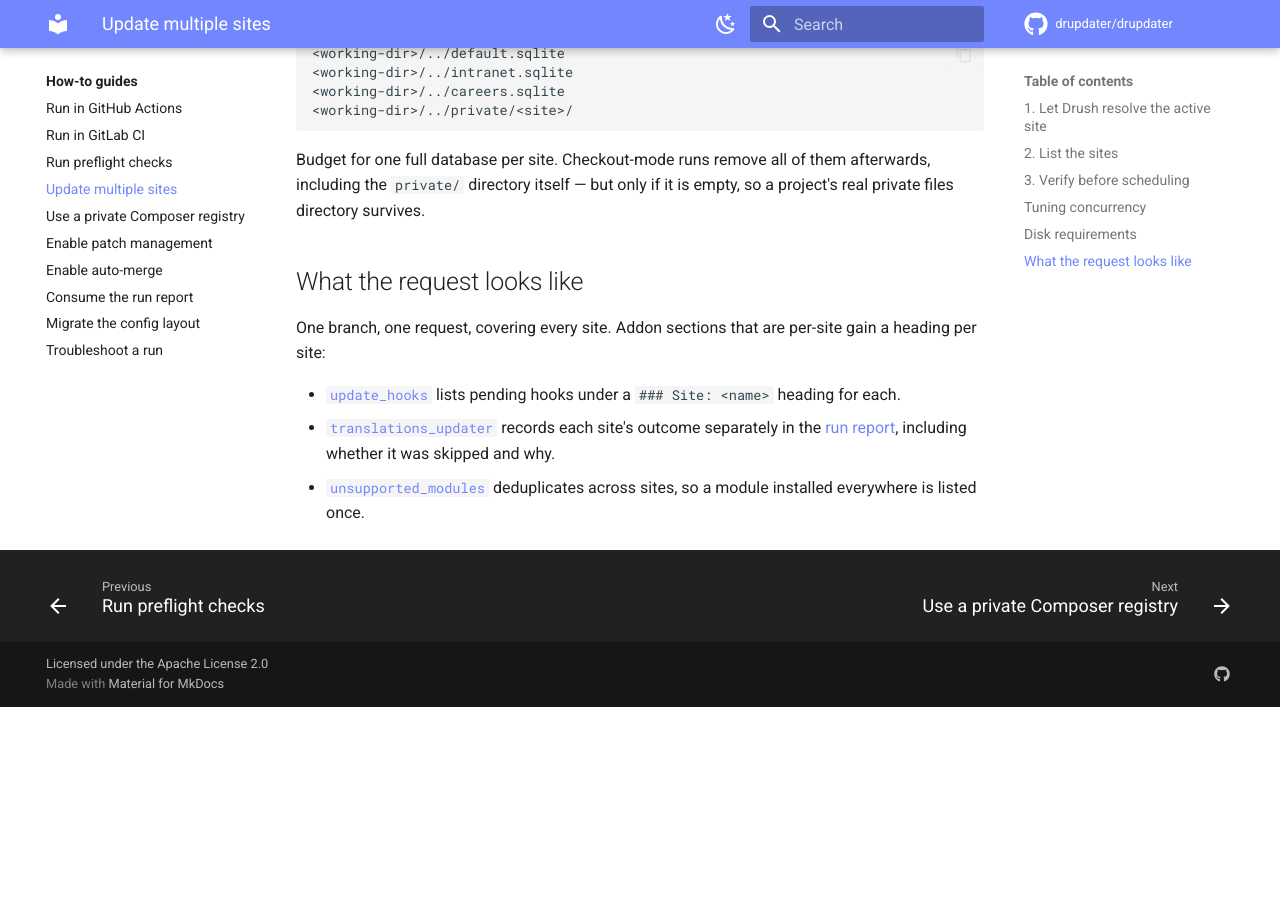
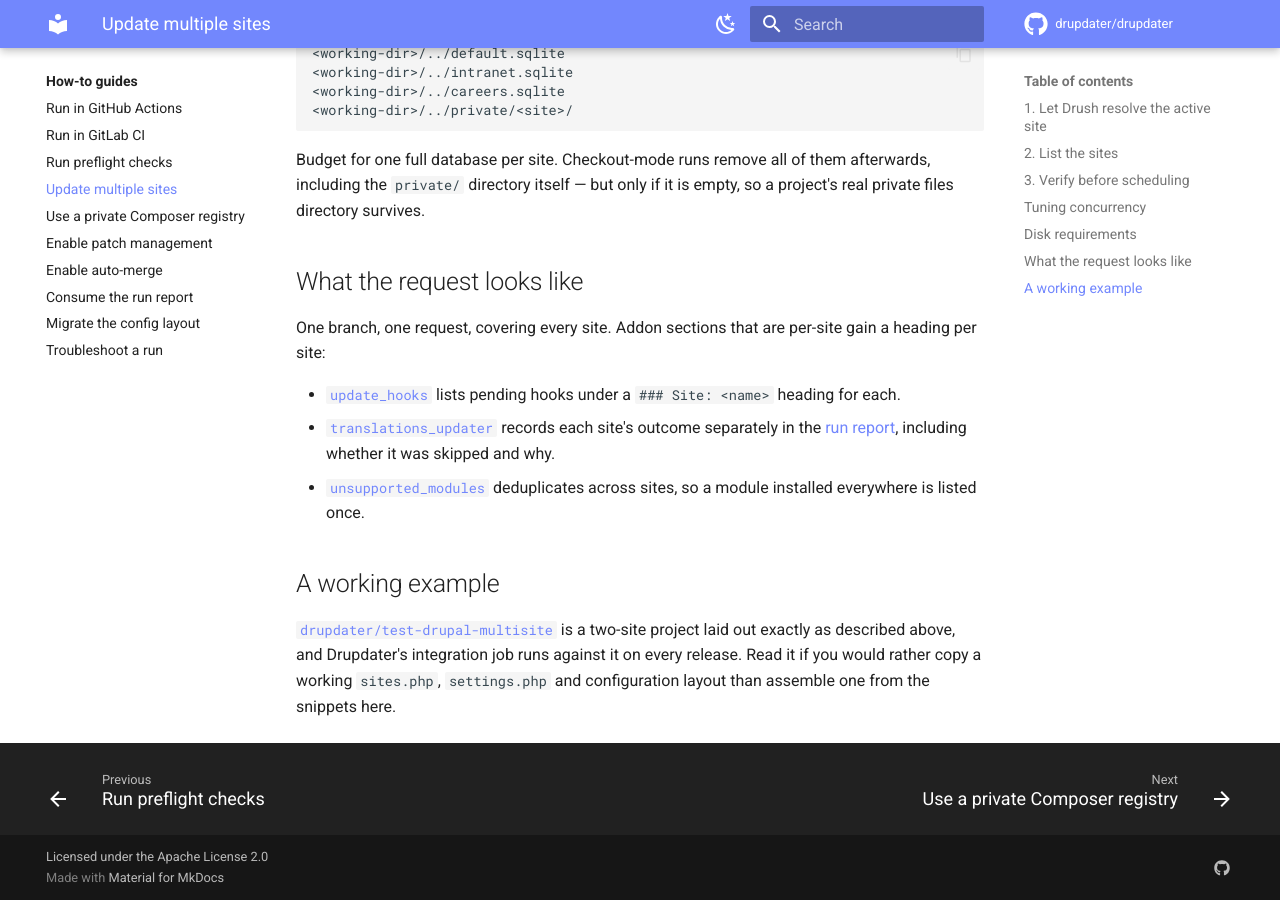
Before and after one commit to drupdater/drupdater, an MkDocs documentation site: the page built from docs/how-to/update-multiple-sites.md, in a window 1280 px wide and 900 px high, scrolled down 2146 px. Built offline with MkDocs 1.6.1 and Material for MkDocs 9.7.7, drawn with Linux system fonts in a browser that asks for light colours; comment, search, counter and statistics services are not loaded; before the commit the page ends 2853 px from its top, so only the background shows below that.

Commit message:
Register the multi-site integration fixture
The per-site half of a run -- baseline install, update hooks, config
export, all of it concurrent via forEachSite -- had no end-to-end
coverage. The only fixture, test-drupal-cms, is sites: [default], so
SITE_NAME resolution, separate config trees and the addon mutexes were
tested against an in-memory filesystem and nothing else.

drupdater/test-drupal-multisite is that missing target: two sites on one
codebase, only one of which enables locale_deploy, so translations_updater
reports an update for one and a skip reason for the other.

The how-to page had snippets but no project to copy them from; it now
points at the fixture.

Co-Authored-By: Claude Opus 5 <noreply@anthropic.com>
Claude-Session: https://claude.ai/code/session_016hHM7w7LDYcUYbWkhMd3j3

```diff
--- a/docs/how-to/update-multiple-sites.md
+++ b/docs/how-to/update-multiple-sites.md
@@ -116,3 +116,10 @@ heading per site:
   whether it was skipped and why.
 - [`unsupported_modules`](../reference/addons/unsupported-modules.md) deduplicates across
   sites, so a module installed everywhere is listed once.
+
+## A working example
+
+[`drupdater/test-drupal-multisite`](https://github.com/drupdater/test-drupal-multisite) is
+a two-site project laid out exactly as described above, and Drupdater's integration job
+runs against it on every release. Read it if you would rather copy a working `sites.php`,
+`settings.php` and configuration layout than assemble one from the snippets here.
```
Also changed, not shown: 1 other file.
